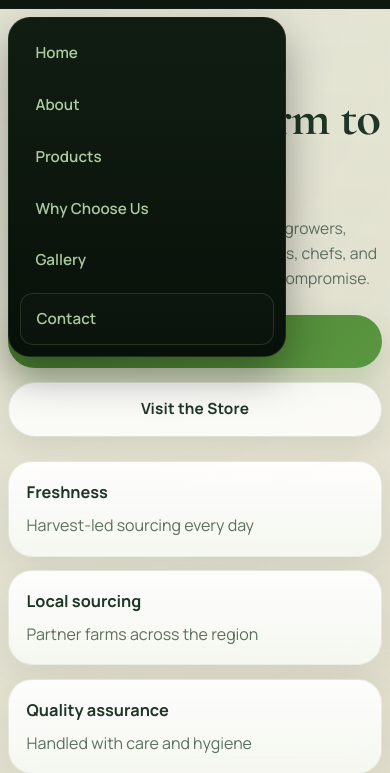
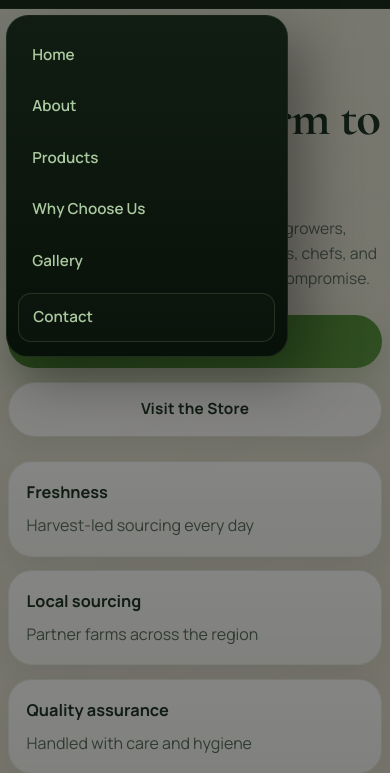
Before and after one commit to beautybarmulick-cmd/vill, a website: page index.html in a window 390 px wide. Both pictures are taken after a click on the button "Toggle navigation". Shown: the part 71-844 px from the top of the page. Drawn offline with nearby package versions, Linux system fonts and the light colour scheme.

Commit message:
Add files via upload

```diff
--- a/script.js
+++ b/script.js
@@ -32,6 +32,19 @@ navLinks.forEach((link) => {
       closeMobileNav();
     }
   });
+});
+
+document.addEventListener("click", (event) => {
+  if (!document.body.classList.contains("nav-open")) {
+    return;
+  }
+
+  const clickedInsideNav = siteNav?.contains(event.target);
+  const clickedToggle = navToggle?.contains(event.target);
+
+  if (!clickedInsideNav && !clickedToggle) {
+    closeMobileNav();
+  }
 });
 
 if (backToTop) {
--- a/styles.css
+++ b/styles.css
@@ -53,11 +53,20 @@ body {
 }
 
 .page-shell::after {
-  display: none;
+  content: "";
+  position: fixed;
+  inset: 0;
+  z-index: 900;
+  display: block;
+  background: rgba(0, 0, 0, 0.48);
+  opacity: 0;
+  pointer-events: none;
+  transition: opacity 260ms ease;
 }
 
 body.nav-open .page-shell::after {
-  display: none;
+  opacity: 1;
+  pointer-events: auto;
 }
 
 img {
@@ -818,7 +827,7 @@ body.nav-open .site-header {
     backdrop-filter: none;
     -webkit-backdrop-filter: none;
     overflow: visible;
-    z-index: 50;
+    z-index: 1100;
   }
 
   .section {
@@ -842,54 +851,54 @@ body.nav-open .site-header {
     margin-left: auto;
     padding: 0.35rem;
     position: relative;
-    z-index: 32;
+    z-index: 1001;
   }
 
   .site-nav {
-    position: absolute;
-    top: calc(100% + 0.65rem);
-    left: 0;
-    bottom: auto;
-    z-index: 45;
+    position: fixed;
+    top: calc(78px + 1rem);
+    left: 0.45rem;
+    z-index: 1000;
     display: flex;
-    width: min(74vw, 292px);
+    width: min(284px, calc(100vw - 4rem));
     height: auto;
-    max-height: 0;
-    overflow: hidden;
+    max-height: calc(100dvh - 6rem);
+    overflow-y: auto;
     flex-direction: column;
     align-items: stretch;
-    gap: 0.2rem;
-    padding: 0.75rem;
+    gap: 0.28rem;
+    padding: 1rem 0.8rem;
     background:
       linear-gradient(180deg, rgba(17, 29, 18, 0.99) 0%, rgba(8, 17, 9, 0.99) 100%),
       #0b150c;
-    border: 1px solid rgba(151, 196, 129, 0.11);
+    border: 0;
+    border: 1px solid rgba(151, 196, 129, 0.1);
     border-radius: 22px;
-    box-shadow: 0 18px 42px rgba(0, 0, 0, 0.34);
-    transform: translateX(-18px) scale(0.98);
-    transform-origin: top left;
+    box-shadow: 18px 22px 54px rgba(0, 0, 0, 0.34);
+    transform: translateX(calc(-100% - 0.8rem));
+    transform-origin: left center;
     opacity: 0;
     pointer-events: none;
-    transition: max-height 300ms ease, opacity 220ms ease, transform 320ms cubic-bezier(0.22, 1, 0.36, 1), padding 300ms ease;
+    transition: transform 360ms cubic-bezier(0.22, 1, 0.36, 1), opacity 220ms ease;
+    backface-visibility: hidden;
+    -webkit-backface-visibility: hidden;
   }
 
   .site-nav.is-open {
-    max-height: 420px;
     opacity: 1;
-    overflow: visible;
     pointer-events: auto;
-    transform: translateX(0) scale(1);
+    transform: translateX(0);
   }
 
   body.nav-open {
-    overflow-x: hidden;
+    overflow: hidden;
   }
 
   .site-nav a {
     min-height: 3rem;
     display: flex;
     align-items: center;
-    padding: 0.78rem 0.95rem;
+    padding: 0.7rem 0.9rem;
     border-radius: 13px;
     color: rgba(216, 252, 202, 0.78);
     outline: none;
@@ -909,7 +918,7 @@ body.nav-open .site-header {
 
   .nav-cta {
     text-align: left;
-    margin-top: 0.35rem;
+    margin-top: 0.3rem;
     border: 1px solid rgba(151, 196, 129, 0.18);
     background: rgba(255, 255, 255, 0.015);
     border-radius: 16px;
@@ -1118,10 +1127,11 @@ body.nav-open .site-header {
   }
 
   .site-nav {
-    gap: 0.16rem;
-    top: calc(100% + 0.55rem);
-    width: min(76vw, 278px);
-    padding: 0.7rem;
+    top: calc(72px + 0.9rem);
+    left: 0.35rem;
+    gap: 0.22rem;
+    width: min(282px, calc(100vw - 4.25rem));
+    padding: 0.9rem 0.7rem;
   }
 
   .site-nav a {
```
